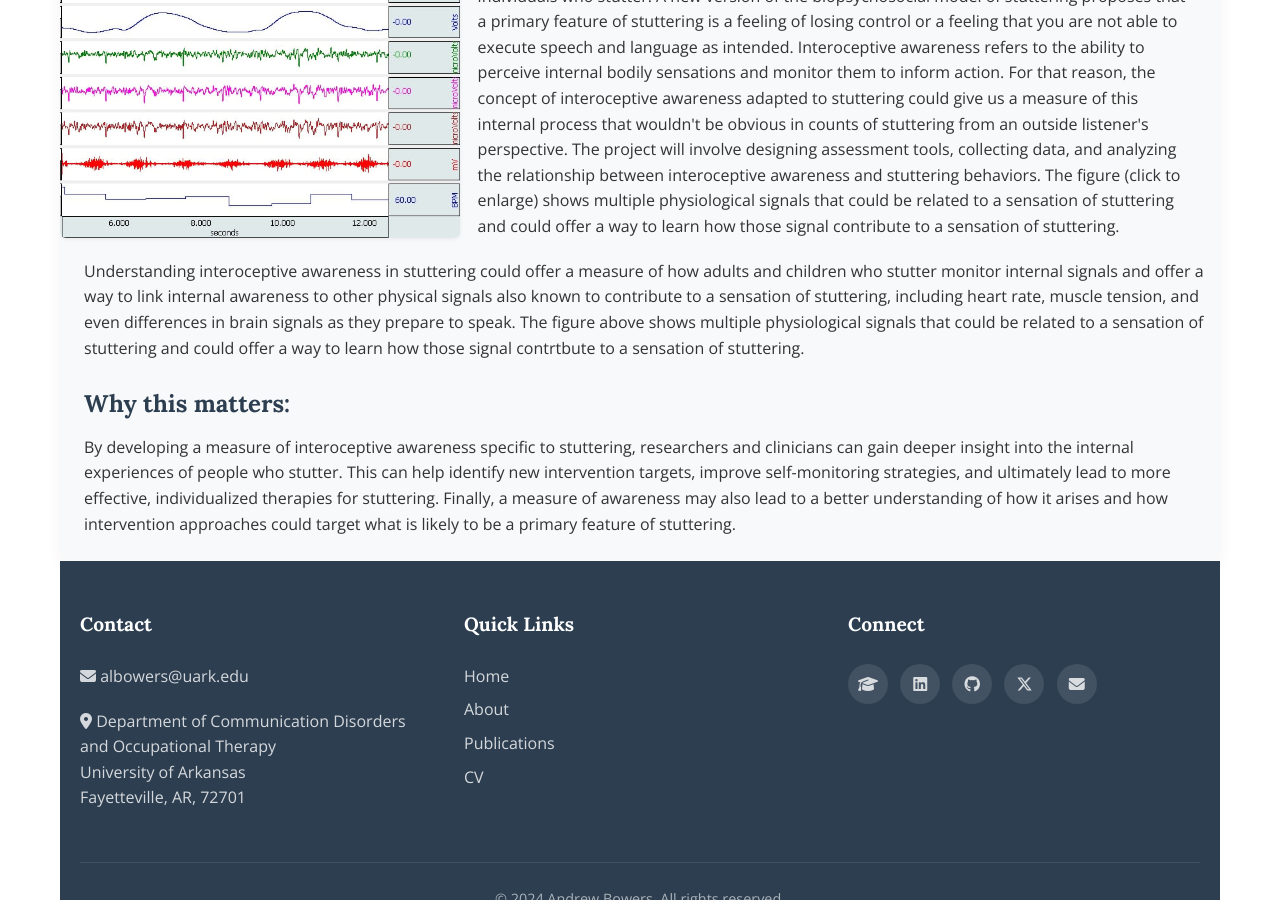
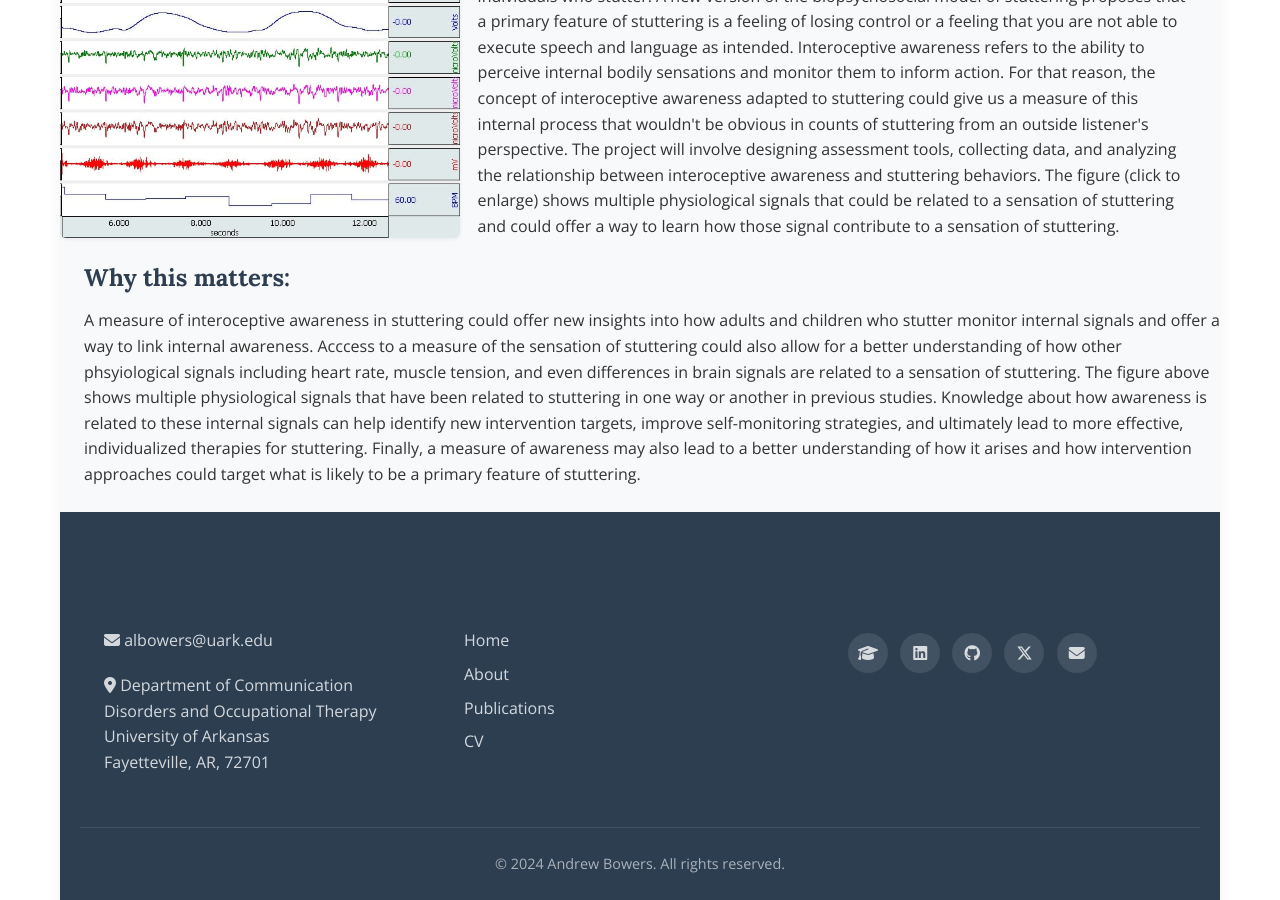
Before and after one commit to albowers/enl_website, a Jekyll site: the page projects.html, which Jekyll copies as it is, in a window 1280 px wide and 900 px high, scrolled down 3736 px. Built offline with Jekyll 4.4.1, drawn with Linux system fonts in a browser that asks for light colours.

Commit message:
Update projects.html

```diff
--- a/projects.html
+++ b/projects.html
@@ -262,13 +262,9 @@
             <p style="overflow:visible;">
               This project aims to create and validate a new measure for assessing interoceptive awareness in individuals who stutter. A new version of the biopsychosocial model of stuttering proposes that a primary feature of stuttering is a feeling of losing control or a feeling that you are not able to execute speech and language as intended.  Interoceptive awareness refers to the ability to perceive internal bodily sensations and monitor them to inform action. For that reason, the concept of interoceptive awareness adapted to stuttering could give us a measure of this internal process that wouldn't be obvious in counts of stuttering from an outside listener's perspective. The project will involve designing assessment tools, collecting data, and analyzing the relationship between interoceptive awareness and stuttering behaviors. The figure (click to enlarge) shows multiple physiological signals that could be related to a sensation of stuttering and could offer a way to learn how those signal contribute to a sensation of stuttering.
             </p>
-          </div>
-          <div style="margin-left: 1.5rem; margin-bottom: 1.5rem;">
-            Understanding interoceptive awareness in stuttering could offer a measure of how adults and children who stutter monitor internal signals and offer a way to link internal awareness to other physical signals also known to contribute to a sensation of stuttering, including heart rate, muscle tension, and even differences in brain signals as they prepare to speak. The figure above shows multiple physiological signals that could be related to a sensation of stuttering and could offer a way to learn how those signal contrtbute to a sensation of stuttering.
-          </div>
           <h4 class="why-matters-heading">Why this matters:</h4>
           <div style="margin-left: 1.5rem; margin-bottom: 1.5rem;">
-            By developing a measure of interoceptive awareness specific to stuttering, researchers and clinicians can gain deeper insight into the internal experiences of people who stutter. This can help identify new intervention targets, improve self-monitoring strategies, and ultimately lead to more effective, individualized therapies for stuttering. Finally, a measure of awareness may also lead to a better understanding of how it arises and how intervention approaches could target what is likely to be a primary feature of stuttering.
+            A measure of interoceptive awareness in stuttering could offer new insights into how adults and children who stutter monitor internal signals and offer a way to link internal awareness. Acccess to a measure of the sensation of stuttering could also allow for a better understanding of how other phsyiological signals including heart rate, muscle tension, and even differences in brain signals are related to a sensation of stuttering. The figure above shows multiple physiological signals that have been related to stuttering in one way or another in previous studies. Knowledge about how awareness is related to these internal signals can help identify new intervention targets, improve self-monitoring strategies, and ultimately lead to more effective, individualized therapies for stuttering. Finally, a measure of awareness may also lead to a better understanding of how it arises and how intervention approaches could target what is likely to be a primary feature of stuttering.
           </div>
         </div>
 </div>
```
